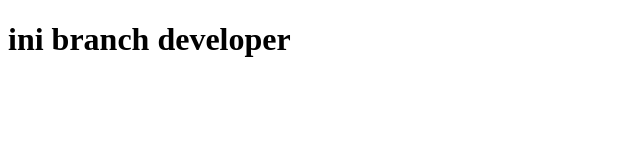
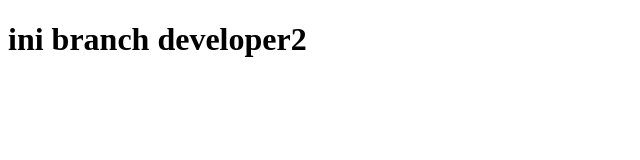
Before and after one commit to XBara/Pelatihan, a plain HTML site: page index.html in a window 1280 px wide. Shown: the full height of the page, 0-640 px from the left. Drawn offline with Linux system fonts and the light colour scheme.

Commit message:
Update index.html
tag h1 developer2

```diff
--- a/index.html
+++ b/index.html
@@ -9,7 +9,7 @@
 </head>
 
 <body>
-    <h1>ini branch developer</h1>
+    <h1>ini branch developer2</h1>
 </body>
 
 </html>
```
